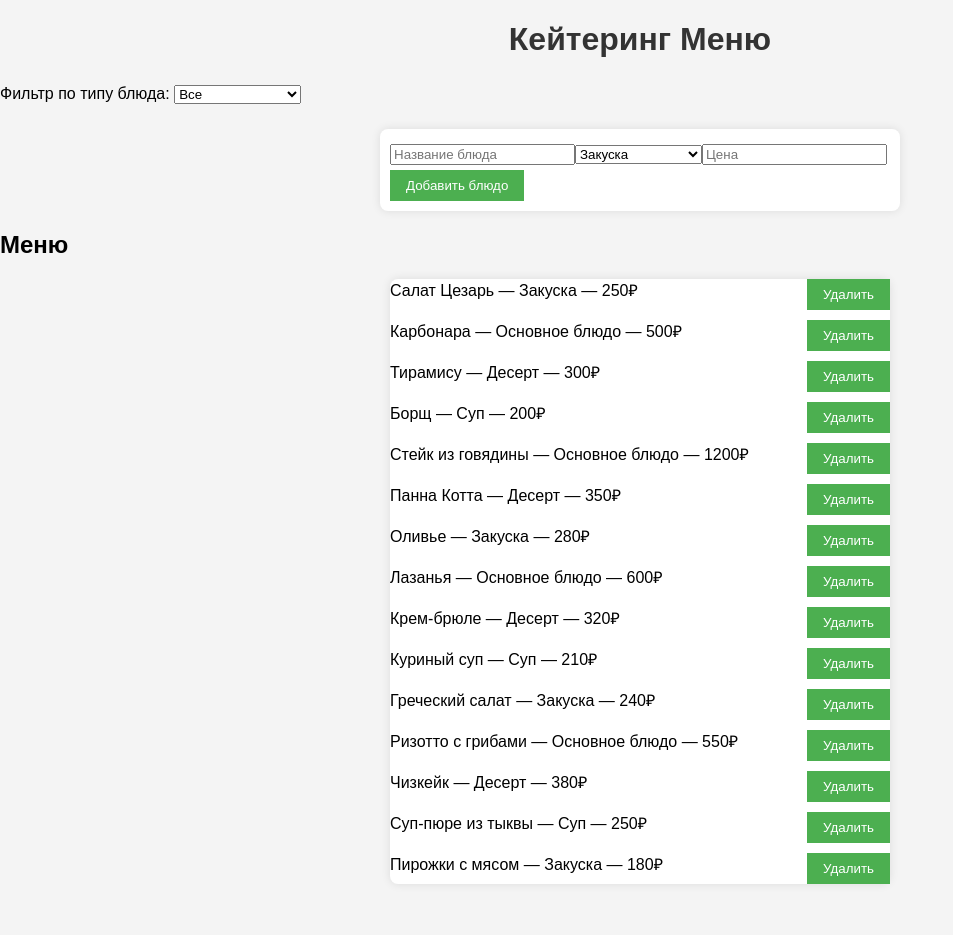
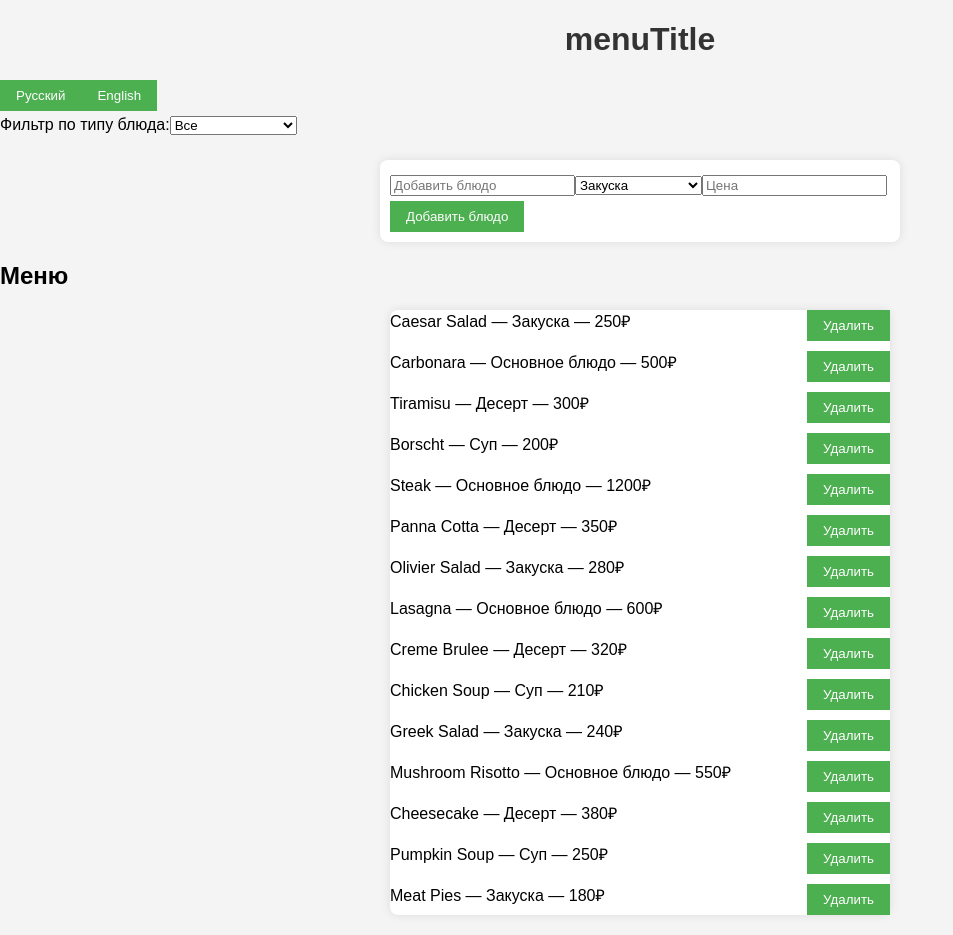
Before and after one commit to RovdoSophiya/SVC, a React (Create React App) app: page / in a window 1280 px wide. Shown: the whole page, without its empty margins (0-953 px from the left). Before the commit the page ends 904 px from the top, so only its background shows below. Built offline with nearby package versions, Linux system fonts and the light colour scheme.

Commit message:
feat: add translation

```diff
--- a/src/App.js
+++ b/src/App.js
@@ -2,11 +2,16 @@ import React from "react";
 import DishList from "./components/DishList";
 import AddDishForm from "./components/AddDishForm";
 import DishFilter from "./components/DishFilter";
+import LanguageSwitcher from "./components/LanguageSwitcher";
+import { useTranslation } from "react-i18next";
+import "./i18n";
 
 const App = () => {
+  const { t } = useTranslation();
   return (
     <div>
-      <h1>Кейтеринг Меню</h1>
+      <h1>{t("menuTitle")}</h1>
+      <LanguageSwitcher />
       <DishFilter />
       <AddDishForm />
       <DishList />
--- a/src/components/AddDishForm.js
+++ b/src/components/AddDishForm.js
@@ -1,8 +1,10 @@
 import React, { useState } from "react";
 import { useDispatch } from "react-redux";
 import { addDish } from "../features/dishesSlice";
-
+import { useTranslation } from "react-i18next";
+import "../i18n";
 const AddDishForm = () => {
+  const { t } = useTranslation();
   const [name, setName] = useState("");
   const [type, setType] = useState("Закуска");
   const [price, setPrice] = useState("");
@@ -16,29 +18,29 @@ const AddDishForm = () => {
     const parsedPrice = parseInt(price);
 
     if (parsedPrice <= 0) {
-      setError("Цена должна быть положительным числом.");
+      setError(t("error"));
       return;
     }
 
     dispatch(addDish({ id: Date.now(), name, type, price: parsedPrice }));
     setName("");
     setPrice("");
-    setError(""); // Сбрасываем ошибку после успешного добавления
+    setError("");
   };
 
   return (
     <form onSubmit={handleSubmit}>
       <input
         type="text"
-        placeholder="Название блюда"
+        placeholder={t("dishes.addDish")}
         value={name}
         onChange={(e) => setName(e.target.value)}
         required
       />
       <select value={type} onChange={(e) => setType(e.target.value)}>
-        <option value="Закуска">Закуска</option>
-        <option value="Основное блюдо">Основное блюдо</option>
-        <option value="Десерт">Десерт</option>
+        <option value="Закуска">{t("dishes.appetizer")}</option>
+        <option value="Основное блюдо">{t("dishes.main")}</option>
+        <option value="Десерт">{t("dishes.dessert")}</option>
       </select>
       <input
         type="number"
@@ -47,8 +49,8 @@ const AddDishForm = () => {
         onChange={(e) => setPrice(e.target.value)}
         required
       />
-      {error && <p style={{ color: "red" }}>{error}</p>}
-      <button type="submit">Добавить блюдо</button>
+      {error && <p style={{ color: "red" }}>{t("dishes.error")}</p>}
+      <button type="submit">{t("dishes.addDish")}</button>
     </form>
   );
 };
--- a/src/components/DishFilter.js
+++ b/src/components/DishFilter.js
@@ -1,9 +1,10 @@
-//фильтрация блюд
 import React from "react";
 import { useDispatch } from "react-redux";
 import { setFilter } from "../features/dishesSlice";
+import { useTranslation } from "react-i18next";
 
 const DishFilter = () => {
+  const { t } = useTranslation();
   const dispatch = useDispatch();
 
   const handleFilterChange = (e) => {
@@ -12,12 +13,12 @@ const DishFilter = () => {
 
   return (
     <div>
-      <label>Фильтр по типу блюда: </label>
+      <label>{t("dishes.filterByType")}:</label>
       <select onChange={handleFilterChange}>
-        <option value="Все">Все</option>
-        <option value="Закуска">Закуска</option>
-        <option value="Основное блюдо">Основное блюдо</option>
-        <option value="Десерт">Десерт</option>
+        <option value="Все">{t("dishes.all")}</option>
+        <option value="Закуска">{t("dishes.appetizer")}</option>
+        <option value="Основное блюдо">{t("dishes.main")}</option>
+        <option value="Десерт">{t("dishes.dessert")}</option>
       </select>
     </div>
   );
--- a/src/components/DishList.js
+++ b/src/components/DishList.js
@@ -1,9 +1,10 @@
-//список блюд
 import React from "react";
 import { useSelector, useDispatch } from "react-redux";
 import { deleteDish } from "../features/dishesSlice";
+import { useTranslation } from "react-i18next";
 
 const DishList = () => {
+  const { t } = useTranslation();
   const dishes = useSelector((state) => {
     if (state.dishes.filter === "Все") {
       return state.dishes.dishes;
@@ -21,12 +22,14 @@ const DishList = () => {
 
   return (
     <div>
-      <h2>Меню</h2>
+      <h2>{t("dishes.menu")}</h2>
       <ul>
         {dishes.map((dish) => (
           <li key={dish.id}>
-            {dish.name} — {dish.type} — {dish.price}₽
-            <button onClick={() => handleDelete(dish.id)}>Удалить</button>
+            {t(dish.name)} — {t(dish.type)} — {dish.price}₽
+            <button onClick={() => handleDelete(dish.id)}>
+              {t("dishes.delete")}
+            </button>
           </li>
         ))}
       </ul>
--- /dev/null
+++ b/src/components/LanguageSwitcher.js
@@ -0,0 +1,27 @@
+import React from 'react';
+import { useTranslation } from 'react-i18next';
+
+const LanguageSwitcher = () => {
+  const { i18n } = useTranslation();
+
+  const changeLanguage = (lng) => {
+    i18n.changeLanguage(lng);
+    localStorage.setItem('language', lng); // Сохраняем выбор языка
+  };
+
+  React.useEffect(() => {
+    const savedLang = localStorage.getItem('language');
+    if (savedLang) {
+      i18n.changeLanguage(savedLang);
+    }
+  }, [i18n]);
+
+  return (
+    <div>
+      <button onClick={() => changeLanguage('ru')}>Русский</button>
+      <button onClick={() => changeLanguage('en')}>English</button>
+    </div>
+  );
+};
+
+export default LanguageSwitcher;
--- a/src/features/dishesSlice.js
+++ b/src/features/dishesSlice.js
@@ -1,44 +1,42 @@
 //слайс для управления блюдами
-import { createSlice } from "@reduxjs/toolkit";
+import { createSlice } from '@reduxjs/toolkit';
 
 const initialState = {
   dishes: [
-    { id: 1, name: "Салат Цезарь", type: "Закуска", price: 250 },
-    { id: 2, name: "Карбонара", type: "Основное блюдо", price: 500 },
-    { id: 3, name: "Тирамису", type: "Десерт", price: 300 },
-    { id: 4, name: "Борщ", type: "Суп", price: 200 },
-    { id: 5, name: "Стейк из говядины", type: "Основное блюдо", price: 1200 },
-    { id: 6, name: "Панна Котта", type: "Десерт", price: 350 },
-    { id: 7, name: "Оливье", type: "Закуска", price: 280 },
-    { id: 8, name: "Лазанья", type: "Основное блюдо", price: 600 },
-    { id: 9, name: "Крем-брюле", type: "Десерт", price: 320 },
-    { id: 10, name: "Куриный суп", type: "Суп", price: 210 },
-    { id: 11, name: "Греческий салат", type: "Закуска", price: 240 },
-    { id: 12, name: "Ризотто с грибами", type: "Основное блюдо", price: 550 },
-    { id: 13, name: "Чизкейк", type: "Десерт", price: 380 },
-    { id: 14, name: "Суп-пюре из тыквы", type: "Суп", price: 250 },
-    { id: 15, name: "Пирожки с мясом", type: "Закуска", price: 180 },
+    { id: 1, name: "Caesar Salad", type: "Закуска", price: 250 },
+    { id: 2, name: "Carbonara", type: "Основное блюдо", price: 500 },
+    { id: 3, name: "Tiramisu", type: "Десерт", price: 300 },
+    { id: 4, name: "Borscht", type: "Суп", price: 200 },
+    { id: 5, name: "Steak", type: "Основное блюдо", price: 1200 },
+    { id: 6, name: "Panna Cotta", type: "Десерт", price: 350 },
+    { id: 7, name: "Olivier Salad", type: "Закуска", price: 280 },
+    { id: 8, name: "Lasagna", type: "Основное блюдо", price: 600 },
+    { id: 9, name: "Creme Brulee", type: "Десерт", price: 320 },
+    { id: 10, name: "Chicken Soup", type: "Суп", price: 210 },
+    { id: 11, name: "Greek Salad", type: "Закуска", price: 240 },
+    { id: 12, name: "Mushroom Risotto", type: "Основное блюдо", price: 550 },
+    { id: 13, name: "Cheesecake", type: "Десерт", price: 380 },
+    { id: 14, name: "Pumpkin Soup", type: "Суп", price: 250 },
+    { id: 15, name: "Meat Pies", type: "Закуска", price: 180 },
   ],
-  filter: "Все",
+  filter: 'Все',
 };
 
 const dishesSlice = createSlice({
-  name: "dishes",
+  name: 'dishes',
   initialState,
   reducers: {
     addDish: (state, action) => {
       state.dishes.push(action.payload);
     },
     updateDish: (state, action) => {
-      const index = state.dishes.findIndex(
-        (dish) => dish.id === action.payload.id
-      );
+      const index = state.dishes.findIndex(dish => dish.id === action.payload.id);
       if (index !== -1) {
         state.dishes[index] = action.payload;
       }
     },
     deleteDish: (state, action) => {
-      state.dishes = state.dishes.filter((dish) => dish.id !== action.payload);
+      state.dishes = state.dishes.filter(dish => dish.id !== action.payload);
     },
     setFilter: (state, action) => {
       state.filter = action.payload;
@@ -46,6 +44,5 @@ const dishesSlice = createSlice({
   },
 });
 
-export const { addDish, updateDish, deleteDish, setFilter } =
-  dishesSlice.actions;
+export const { addDish, updateDish, deleteDish, setFilter } = dishesSlice.actions;
 export default dishesSlice.reducer;
--- /dev/null
+++ b/src/i18n.js
@@ -0,0 +1,75 @@
+// i18n.js
+import i18n from "i18next";
+import { initReactI18next } from "react-i18next";
+
+i18n.use(initReactI18next).init({
+  resources: {
+    en: {
+      translation: {
+        dishes: {
+          appetizer: "Appetizer",
+          main: "Main Course",
+          dessert: "Dessert",
+          all: "All",
+          addDish: "Add Dish",
+          filterByType: "Filter by Dish Type",
+          error: "Price need to be positive",
+          menu: "Menu",
+          delete: "Delete",
+          "Caesar Salad": "Caesar Salad",
+          Carbonara: "Carbonara",
+          Tiramisu: "Tiramisu",
+          Borscht: "Borscht",
+          Steak: "Steak",
+          "Panna Cotta": "Panna Cotta",
+          "Olivier Salad": "Olivier Salad",
+          Lasagna: "Lasagna",
+          "Creme Brulee": "Creme Brulee",
+          "Chicken Soup": "Chicken Soup",
+          "Greek Salad": "Greek Salad",
+          "Mushroom Risotto": "Mushroom Risotto",
+          Cheesecake: "Cheesecake",
+          "Pumpkin Soup": "Pumpkin Soup",
+          "Meat Pies": "Meat Pies",
+        },
+      },
+    },
+    ru: {
+      translation: {
+        dishes: {
+          appetizer: "Закуска",
+          main: "Основное блюдо",
+          dessert: "Десерт",
+          all: "Все",
+          addDish: "Добавить блюдо",
+          filterByType: "Фильтр по типу блюда",
+          error: "Цена должна быть положительной",
+          menu: "Меню",
+          delete: "Удалить",
+          "Caesar Salad": "Салат Цезарь",
+          Carbonara: "Карбонара",
+          Tiramisu: "Тирамису",
+          Borscht: "Борщ",
+          Steak: "Стейк из говядины",
+          "Panna Cotta": "Панна Котта",
+          "Olivier Salad": "Оливье",
+          Lasagna: "Лазанья",
+          "Creme Brulee": "Крем-брюле",
+          "Chicken Soup": "Куриный суп",
+          "Greek Salad": "Греческий салат",
+          "Mushroom Risotto": "Ризотто с грибами",
+          Cheesecake: "Чизкейк",
+          "Pumpkin Soup": "Суп-пюре из тыквы",
+          "Meat Pies": "Пирожки с мясом",
+        },
+      },
+    },
+  },
+  lng: "ru", // Язык по умолчанию
+  fallbackLng: "ru",
+  interpolation: {
+    escapeValue: false,
+  },
+});
+
+export default i18n;
--- a/src/index.js
+++ b/src/index.js
@@ -5,6 +5,7 @@ import { BrowserRouter as Router } from "react-router-dom";
 import store from "./store/store";
 import App from "./App";
 import "./index.css";
+import './i18n';
 
 ReactDOM.render(
   <Provider store={store}>
```
